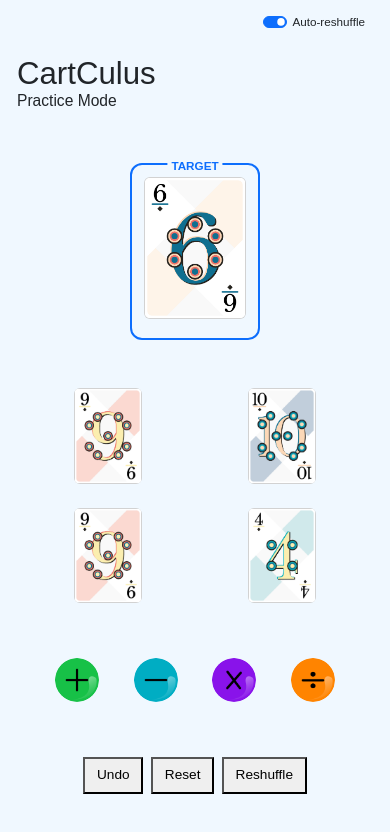
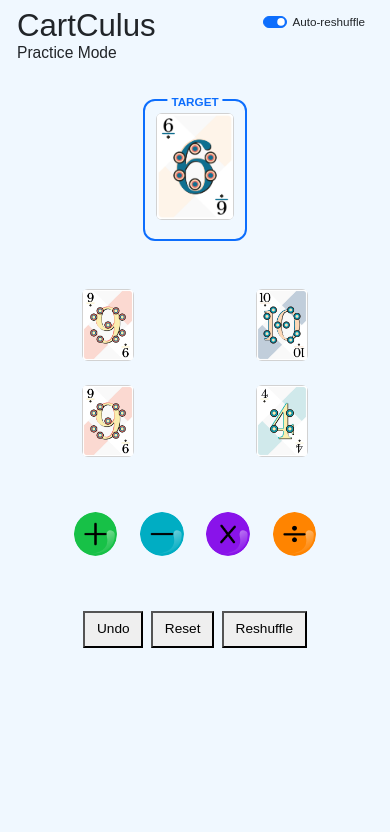
Before and after one commit to maayanrab/cartculus-react-game, a React (Create React App) app: page / in a window 390 px wide. Shown: the top 832 px of the page. Built offline with nearby package versions, Linux system fonts and the light colour scheme.

Commit message:
auto-reshuffle and header on same height

```diff
--- a/src/styles.css
+++ b/src/styles.css
@@ -22,28 +22,45 @@ body {
     justify-content: space-between;
 }
 
-#top, #target-card, #hand-cards, #operators, #controls {
+/* Remove padding from individual sections for a cleaner flex distribution */
+#target-card, #hand-cards, #operators, #controls {
     flex-shrink: 0;
-    padding: 10px 0;
+    padding: 10px 0; /* Keep some internal vertical padding */
 }
 
+/* --- Adjusted #top styles --- */
 #top {
-    position: relative;
-    padding-top: 20px;
+    position: relative; /* Essential for positioning children absolutely */
+    display: flex; /* Use flexbox to arrange content horizontally */
+    flex-direction: column; /* Stack headings and align them */
+    align-items: flex-start; /* Align text to the start (left) */
+    padding: 0; /* Remove padding from #top itself */
+    min-height: 80px; /* Give it a minimum height to contain the toggle */
+    justify-content: center; /* Vertically center content if there's extra space */
 }
 
 #top h1 {
     font-size: 3rem;
-    margin-bottom: 0;
+    margin: 0; /* Remove default margins to prevent pushing */
+    text-align: left; /* Ensure text alignment for small screens */
+    width: 100%; /* Take full width to center effectively */
 }
 
 #top h5 {
     font-size: 1.5rem;
-    margin-top: 0;
+    margin: 0; /* Remove default margins to prevent pushing */
+    text-align: left; /* Ensure text alignment for small screens */
+    width: 100%; /* Take full width to center effectively */
 }
 
+/* Auto-reshuffle toggle position */
 .position-absolute.top-0.end-0.m-2 {
+    position: absolute; /* Already set in App.js, but good to reinforce */
+    top: 10px; /* Adjust distance from top */
+    right: 10px; /* Adjust distance from right */
+    margin: 0; /* Remove default margins */
     font-size: 1rem;
+    z-index: 100; /* Ensure it's on top of other content */
 }
 
 /* --- Playing Card Styles --- */
@@ -89,7 +106,6 @@ body {
 }
 
 .target img {
-    /* Calculate target card height based on base card height */
     height: calc(var(--card-base-height) * 1.5) !important;
     width: auto;
     display: block;
@@ -182,15 +198,25 @@ button {
         padding: 5px;
     }
 
-    #top h1 {
-        font-size: 8vw;
+    /* Adjust #top for mobile to avoid clash */
+    #top {
+        min-height: 60px; /* Reduce min-height for mobile */
+        padding-top: 0; /* Remove top padding */
+        align-items: center; /* Center text on mobile */
     }
 
+    #top h1, #top h5 {
+        text-align: center; /* Center text on mobile */
+        margin: 0; /* Remove margins */
+        font-size: 8vw; /* Scale header on very small screens */
+    }
     #top h5 {
-        font-size: 4vw;
+        font-size: 4vw; /* Scale sub-header on very small screens */
     }
 
     .position-absolute.top-0.end-0.m-2 {
+        top: 5px; /* Fine-tune position on mobile */
+        right: 5px; /* Fine-tune position on mobile */
         font-size: 3vw;
     }
 
@@ -199,9 +225,9 @@ button {
     }
 
     .card img {
-        --card-base-height: 24vw; /* Scale base card height for mobile */
+        --card-base-height: 18vw;
         height: var(--card-base-height);
-        max-height: 120px; /* Maintain max height even when scaled by vw */
+        max-height: 120px;
     }
 
     .target {
@@ -209,8 +235,8 @@ button {
     }
 
     .target img {
-        height: calc(var(--card-base-height) * 1.5) !important; /* Target scales based on new mobile base height */
-        max-height: 180px !important; /* Maintain max height */
+        height: calc(var(--card-base-height) * 1.5) !important;
+        max-height: 180px !important;
     }
 
     .card-label {
@@ -226,7 +252,7 @@ button {
     .operator-button {
         width: 15vw;
         height: 15vw;
-        /* margin: 0 1vw; */
+        margin: 0 1vw;
     }
 
     .operator-img {
@@ -245,12 +271,3 @@ button {
         flex: 0 0 50%;
     }
 }
-
-@media (max-width: 450px) {
-    #top {
-        padding-top: 50px;
-    }
-    .position-absolute.top-0.end-0.m-2 {
-        top: 0;
-    }
-}
```
